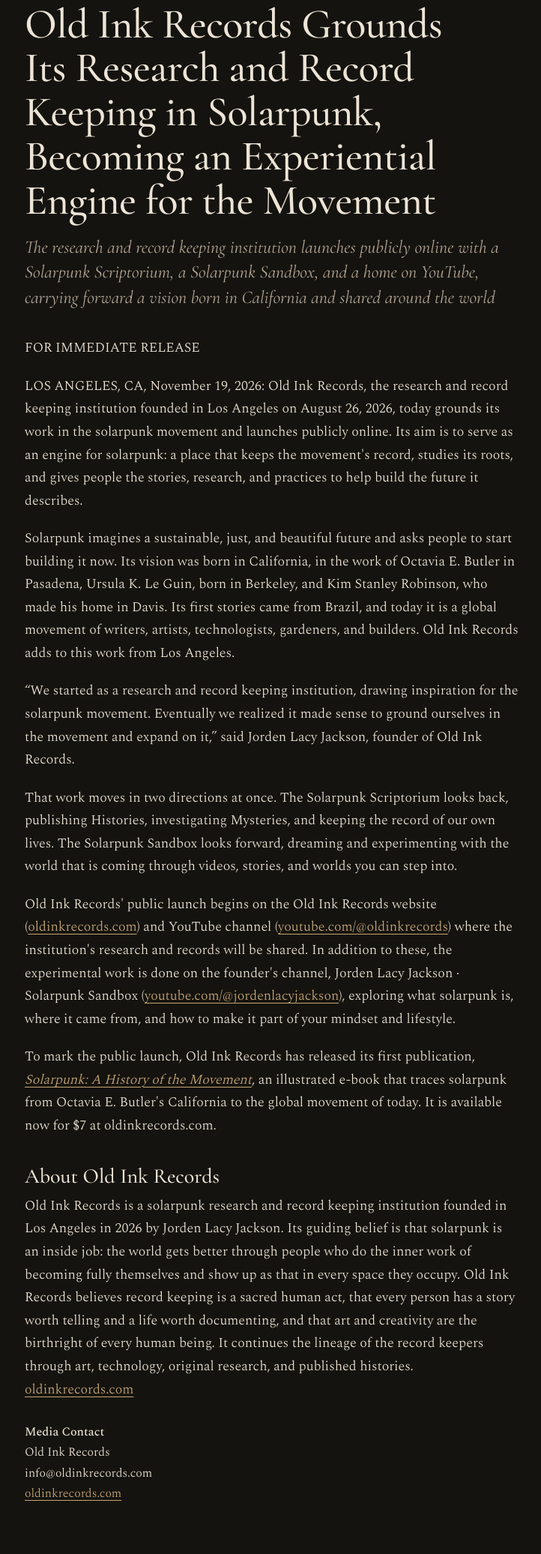
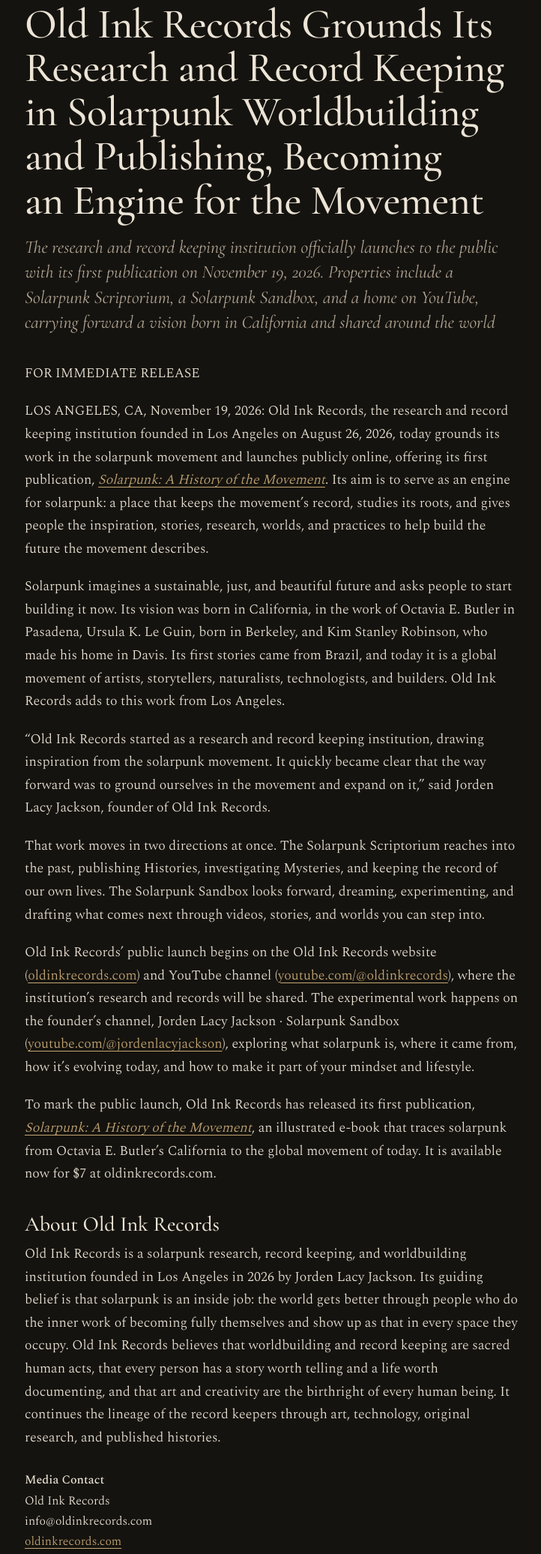
Before and after one commit to gamemaestro/jordenlacyjackson, a plain HTML site: page old-ink-records-grounds-its-research-and-record-keeping-in-solarpunk.html in a window 1280 px wide. Shown: the part 213-2285 px from the top of the page at 75% size, without its empty margins (277-999 px from the left). Drawn offline with Linux system fonts and the light colour scheme.

Commit message:
Launch release: final approved text, Solarpunk Worldbuilding headline and boilerplate
Co-Authored-By: Claude Opus 5.5 <noreply@anthropic.com>
Claude-Session: https://claude.ai/code/session_01FqDuLxJFYLT1ZZUaEZmb1x

```diff
--- a/old-ink-records-grounds-its-research-and-record-keeping-in-solarpunk.html
+++ b/old-ink-records-grounds-its-research-and-record-keeping-in-solarpunk.html
@@ -3,14 +3,14 @@
 <head>
 <meta charset="utf-8">
 <meta name="viewport" content="width=device-width, initial-scale=1, viewport-fit=cover">
-<title>Old Ink Records Grounds Its Work in Solarpunk</title>
-<meta name="description" content="The research and record keeping institution launches publicly online with a Solarpunk Scriptorium, a Solarpunk Sandbox, and a home on YouTube, carrying forward a vision born in California and shared around the world">
+<title>Old Ink Records Grounds Its Work in Solarpunk Worldbuilding</title>
+<meta name="description" content="The research and record keeping institution officially launches to the public with its first publication on November 19, 2026. Properties include a Solarpunk Scriptorium, a Solarpunk Sandbox, and a home on YouTube, carrying forward a vision born in California and shared around the world">
 <link rel="canonical" href="https://jordenlacyjackson.com/old-ink-records-grounds-its-research-and-record-keeping-in-solarpunk">
 <meta name="theme-color" content="#15130f">
 <meta property="og:type" content="article">
 <meta property="og:site_name" content="Jorden Lacy Jackson">
-<meta property="og:title" content="Old Ink Records Grounds Its Work in Solarpunk">
-<meta property="og:description" content="The research and record keeping institution launches publicly online with a Solarpunk Scriptorium, a Solarpunk Sandbox, and a home on YouTube, carrying forward a vision born in California and shared around the world">
+<meta property="og:title" content="Old Ink Records Grounds Its Work in Solarpunk Worldbuilding">
+<meta property="og:description" content="The research and record keeping institution officially launches to the public with its first publication on November 19, 2026. Properties include a Solarpunk Scriptorium, a Solarpunk Sandbox, and a home on YouTube, carrying forward a vision born in California and shared around the world">
 <meta property="og:url" content="https://jordenlacyjackson.com/old-ink-records-grounds-its-research-and-record-keeping-in-solarpunk">
 <meta property="og:image" content="https://jordenlacyjackson.com/og-image.jpg">
 <meta property="og:image:width" content="1200">
@@ -73,7 +73,7 @@
   {
    "@type": "NewsArticle",
    "@id": "https://jordenlacyjackson.com/old-ink-records-grounds-its-research-and-record-keeping-in-solarpunk#article",
-   "headline": "Old Ink Records Research and Record Keeping Institution Launches in Los Angeles on August 26, 2026",
+   "headline": "Old Ink Records Grounds Its Research and Record Keeping in Solarpunk Worldbuilding and Publishing, Becoming an Engine for the Movement",
    "alternativeHeadline": "A publishing and research hub dedicated to the histories, mysteries, and potential futures of humanity",
    "datePublished": "2026-11-19",
    "author": {
@@ -106,17 +106,17 @@
   <article class="release"><div class="wrap narrow">
     <a class="back" href="/news">News</a>
     <div class="eyebrow" style="margin-top:12px"><time datetime="2026-11-19">November 19, 2026</time> · Press release</div>
-    <h1>Old Ink Records Grounds Its Research and Record Keeping in Solarpunk, Becoming an Experiential Engine for the Movement</h1>
-    <p class="sub">The research and record keeping institution launches publicly online with a Solarpunk Scriptorium, a Solarpunk Sandbox, and a home on YouTube, carrying forward a vision born in California and shared around the world</p>
+    <h1>Old Ink Records Grounds Its Research and Record Keeping in Solarpunk Worldbuilding and Publishing, Becoming an Engine for the Movement</h1>
+    <p class="sub">The research and record keeping institution officially launches to the public with its first publication on November 19, 2026. Properties include a Solarpunk Scriptorium, a Solarpunk Sandbox, and a home on YouTube, carrying forward a vision born in California and shared around the world</p>
     <p>FOR IMMEDIATE RELEASE</p>
-    <p>LOS ANGELES, CA, November 19, 2026: Old Ink Records, the research and record keeping institution founded in Los Angeles on August 26, 2026, today grounds its work in the solarpunk movement and launches publicly online. Its aim is to serve as an engine for solarpunk: a place that keeps the movement's record, studies its roots, and gives people the stories, research, and practices to help build the future it describes.</p>
-    <p>Solarpunk imagines a sustainable, just, and beautiful future and asks people to start building it now. Its vision was born in California, in the work of Octavia E. Butler in Pasadena, Ursula K. Le Guin, born in Berkeley, and Kim Stanley Robinson, who made his home in Davis. Its first stories came from Brazil, and today it is a global movement of writers, artists, technologists, gardeners, and builders. Old Ink Records adds to this work from Los Angeles.</p>
-    <p>&ldquo;We started as a research and record keeping institution, drawing inspiration for the solarpunk movement. Eventually we realized it made sense to ground ourselves in the movement and expand on it,&rdquo; said Jorden Lacy Jackson, founder of Old Ink Records.</p>
-    <p>That work moves in two directions at once. The Solarpunk Scriptorium looks back, publishing Histories, investigating Mysteries, and keeping the record of our own lives. The Solarpunk Sandbox looks forward, dreaming and experimenting with the world that is coming through videos, stories, and worlds you can step into.</p>
-    <p>Old Ink Records' public launch begins on the Old Ink Records website (<a href="https://oldinkrecords.com/">oldinkrecords.com</a>) and YouTube channel (<a href="https://www.youtube.com/@oldinkrecords">youtube.com/@oldinkrecords</a>) where the institution's research and records will be shared. In addition to these, the experimental work is done on the founder's channel, Jorden Lacy Jackson · Solarpunk Sandbox (<a href="https://www.youtube.com/@jordenlacyjackson">youtube.com/@jordenlacyjackson</a>), exploring what solarpunk is, where it came from, and how to make it part of your mindset and lifestyle.</p>
-    <p>To mark the public launch, Old Ink Records has released its first publication, <a href="https://oldinkrecords.com/solarpunk-a-history"><em>Solarpunk: A History of the Movement</em></a>, an illustrated e-book that traces solarpunk from Octavia E. Butler's California to the global movement of today. It is available now for $7 at oldinkrecords.com.</p>
+    <p>LOS ANGELES, CA, November 19, 2026: Old Ink Records, the research and record keeping institution founded in Los Angeles on August 26, 2026, today grounds its work in the solarpunk movement and launches publicly online, offering its first publication, <a href="https://oldinkrecords.com/solarpunk-a-history"><em>Solarpunk: A History of the Movement</em></a>. Its aim is to serve as an engine for solarpunk: a place that keeps the movement&rsquo;s record, studies its roots, and gives people the inspiration, stories, research, worlds, and practices to help build the future the movement describes.</p>
+    <p>Solarpunk imagines a sustainable, just, and beautiful future and asks people to start building it now. Its vision was born in California, in the work of Octavia E. Butler in Pasadena, Ursula K. Le Guin, born in Berkeley, and Kim Stanley Robinson, who made his home in Davis. Its first stories came from Brazil, and today it is a global movement of artists, storytellers, naturalists, technologists, and builders. Old Ink Records adds to this work from Los Angeles.</p>
+    <p>&ldquo;Old Ink Records started as a research and record keeping institution, drawing inspiration from the solarpunk movement. It quickly became clear that the way forward was to ground ourselves in the movement and expand on it,&rdquo; said Jorden Lacy Jackson, founder of Old Ink Records.</p>
+    <p>That work moves in two directions at once. The Solarpunk Scriptorium reaches into the past, publishing Histories, investigating Mysteries, and keeping the record of our own lives. The Solarpunk Sandbox looks forward, dreaming, experimenting, and drafting what comes next through videos, stories, and worlds you can step into.</p>
+    <p>Old Ink Records&rsquo; public launch begins on the Old Ink Records website (<a href="https://oldinkrecords.com/">oldinkrecords.com</a>) and YouTube channel (<a href="https://www.youtube.com/@oldinkrecords">youtube.com/@oldinkrecords</a>), where the institution&rsquo;s research and records will be shared. The experimental work happens on the founder&rsquo;s channel, Jorden Lacy Jackson &middot; Solarpunk Sandbox (<a href="https://www.youtube.com/@jordenlacyjackson">youtube.com/@jordenlacyjackson</a>), exploring what solarpunk is, where it came from, how it&rsquo;s evolving today, and how to make it part of your mindset and lifestyle.</p>
+    <p>To mark the public launch, Old Ink Records has released its first publication, <a href="https://oldinkrecords.com/solarpunk-a-history"><em>Solarpunk: A History of the Movement</em></a>, an illustrated e-book that traces solarpunk from Octavia E. Butler&rsquo;s California to the global movement of today. It is available now for $7 at oldinkrecords.com.</p>
     <h2>About Old Ink Records</h2>
-    <p>Old Ink Records is a solarpunk research and record keeping institution founded in Los Angeles in 2026 by Jorden Lacy Jackson. Its guiding belief is that solarpunk is an inside job: the world gets better through people who do the inner work of becoming fully themselves and show up as that in every space they occupy. Old Ink Records believes record keeping is a sacred human act, that every person has a story worth telling and a life worth documenting, and that art and creativity are the birthright of every human being. It continues the lineage of the record keepers through art, technology, original research, and published histories. <a href="https://oldinkrecords.com/">oldinkrecords.com</a></p>
+    <p>Old Ink Records is a solarpunk research, record keeping, and worldbuilding institution founded in Los Angeles in 2026 by Jorden Lacy Jackson. Its guiding belief is that solarpunk is an inside job: the world gets better through people who do the inner work of becoming fully themselves and show up as that in every space they occupy. Old Ink Records believes that worldbuilding and record keeping are sacred human acts, that every person has a story worth telling and a life worth documenting, and that art and creativity are the birthright of every human being. It continues the lineage of the record keepers through art, technology, original research, and published histories.</p>
     <p style="margin-top:28px;font-size:16px;color:var(--cream-dim)"><strong>Media Contact</strong><br>Old Ink Records<br>info@oldinkrecords.com<br><a href="https://oldinkrecords.com/">oldinkrecords.com</a></p>
   </div></article>
 </main>
```
Also changed, not shown: news.html (+1 -1 lines).
